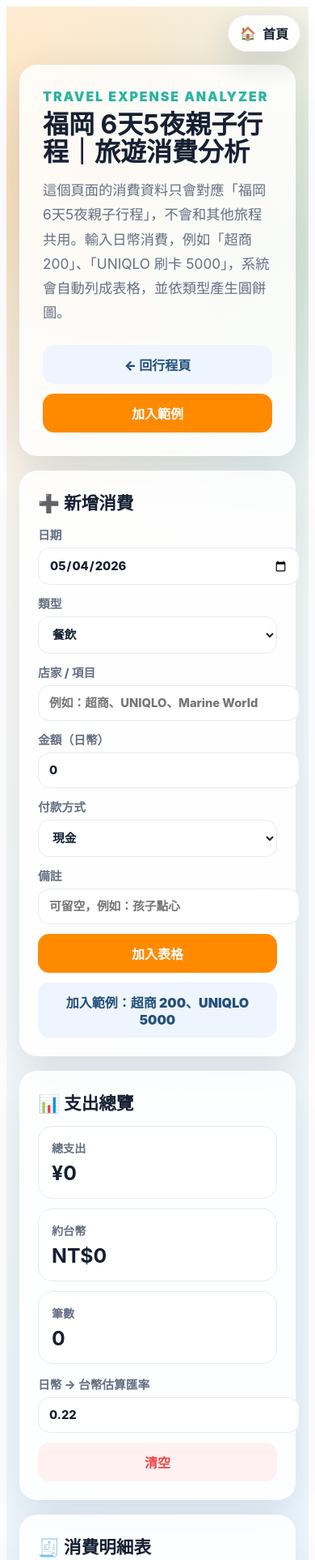
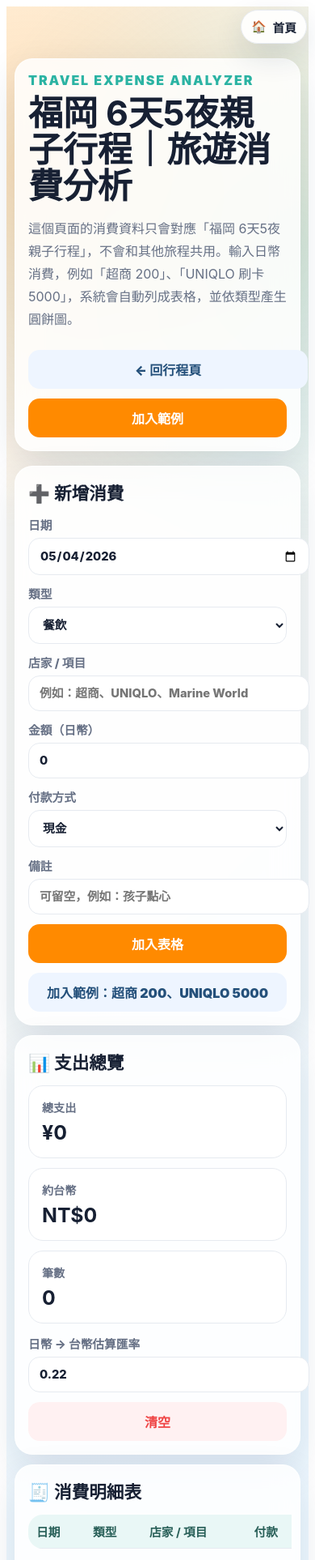
Before and after one commit to dongjhe/travel, an Angular app: page /fukuoka-2026/expenses in a window 390 px wide. Shown: the top 1926 px of the page at 81% size. Built offline with nearby package versions, Linux system fonts and the light colour scheme.

Commit message:
Improve mobile responsive layouts

```diff
--- a/src/app/pages/expense-analysis/expense-analysis.scss
+++ b/src/app/pages/expense-analysis/expense-analysis.scss
@@ -278,9 +278,77 @@ canvas {
     grid-template-columns: 1fr;
   }
 }
-@media (max-width: 560px) {
+
+@media (max-width: 640px) {
+  .home-link {
+    top: 12px;
+    right: 10px;
+    min-height: 40px;
+    padding: 0 12px;
+    font-size: 0.92rem;
+  }
+
+  .wrap {
+    width: min(100% - 20px, 1180px);
+    padding: 64px 0 44px;
+  }
+
+  .hero,
+  .card {
+    border-radius: 22px;
+    padding: 20px;
+  }
+
+  h1 {
+    font-size: clamp(2.1rem, 11vw, 3.2rem);
+  }
+
+  .lead {
+    font-size: 1rem;
+  }
+
+  .actions {
+    display: grid;
+    grid-template-columns: 1fr;
+  }
+
   .expense-form,
   .rate-row {
     grid-template-columns: 1fr;
   }
+
+  .grid {
+    gap: 12px;
+  }
+
+  .table-wrap {
+    margin: 0 -6px;
+    padding: 0 6px 4px;
+    -webkit-overflow-scrolling: touch;
+  }
+
+  table {
+    min-width: 700px;
+  }
+
+  th,
+  td {
+    padding: 10px;
+    font-size: 0.92rem;
+  }
+
+  canvas {
+    width: min(300px, 100%);
+  }
+
+  .legend-row {
+    align-items: flex-start;
+  }
 }
+
+@media (max-width: 420px) {
+  .hero,
+  .card {
+    padding: 16px;
+  }
+}
--- a/src/app/pages/fukuoka-itinerary/fukuoka-itinerary.scss
+++ b/src/app/pages/fukuoka-itinerary/fukuoka-itinerary.scss
@@ -353,25 +353,124 @@ footer {
 }
 
 @media (max-width: 760px) {
+  .home-link {
+    top: 12px;
+    right: 10px;
+    min-height: 40px;
+    padding: 0 12px;
+    font-size: 0.92rem;
+  }
+
+  .wrap {
+    width: min(100% - 20px, 1120px);
+    padding: 64px 0 44px;
+  }
+
+  .hero {
+    padding: 28px;
+    border-radius: 26px;
+  }
+
+  h1 {
+    font-size: clamp(2.25rem, 12vw, 3.6rem);
+  }
+
+  .lead {
+    font-size: 1.02rem;
+  }
+
+  .chips {
+    gap: 8px;
+  }
+
+  .chip {
+    padding: 7px 11px;
+    font-size: 0.9rem;
+  }
+
+  .quick-nav,
+  .grid {
+    grid-template-columns: 1fr;
+    gap: 12px;
+  }
+
+  .quick-link {
+    padding: 16px;
+    border-radius: 20px;
+  }
+
+  .quick-icon {
+    width: 48px;
+    height: 48px;
+    border-radius: 16px;
+  }
+
+  .card {
+    grid-column: span 12;
+    padding: 18px;
+    border-radius: 20px;
+  }
+
   .half,
   .third {
     grid-column: span 12;
   }
+
   .flight {
     grid-template-columns: 1fr;
+    gap: 10px;
+    padding: 15px;
   }
+
   .arrow {
     display: none;
   }
+
+  .airport {
+    font-size: 1.12rem;
+  }
+
+  .time {
+    font-size: 1.32rem;
+  }
+
   .day {
     grid-template-columns: 1fr;
+    gap: 12px;
+    padding: 18px 0;
   }
+
   .date {
     position: static;
     text-align: left;
+    display: flex;
+    align-items: center;
+    gap: 10px;
   }
-  .quick-nav {
-    grid-template-columns: 1fr;
+
+  .date strong {
+    font-size: 1.2rem;
+  }
+
+  .slot {
+    padding: 13px 14px;
+  }
+
+  table {
+    display: block;
+    overflow-x: auto;
+    white-space: nowrap;
+  }
+}
+
+@media (max-width: 420px) {
+  .hero,
+  .card {
+    padding: 16px;
+  }
+
+  .quick-link {
+    align-items: flex-start;
   }
 }
 
--- a/src/app/pages/home/home.scss
+++ b/src/app/pages/home/home.scss
@@ -180,17 +180,45 @@ h1 {
 
 @media (max-width: 720px) {
   .shell {
-    padding: 40px 0;
+    width: min(100% - 20px, 1120px);
+    padding: 28px 0 44px;
   }
 
   .hero,
   .trip-list,
   .checklist {
-    padding: 28px;
+    border-radius: 24px;
+    padding: 24px;
+  }
+
+  h1 {
+    font-size: clamp(2.35rem, 13vw, 3.5rem);
+  }
+
+  .lead {
+    margin-top: 18px;
+    font-size: 1.05rem;
   }
 
   .trip-row {
-    grid-template-columns: auto 1fr auto;
+    grid-template-columns: 48px 1fr;
+    gap: 12px;
+    padding: 14px;
+  }
+
+  .trip-no {
+    width: 48px;
+    height: 48px;
+    border-radius: 16px;
+  }
+
+  .expense-icon {
+    grid-column: 2;
+    width: fit-content;
+    min-width: 112px;
+    height: 42px;
+    padding: 0 12px;
+    justify-self: start;
   }
 
   .arrow {
@@ -198,12 +226,23 @@ h1 {
   }
 }
 
-@media (max-width: 520px) {
+@media (max-width: 420px) {
+  .hero,
+  .trip-list,
+  .checklist {
+    padding: 20px;
+  }
+
   .trip-row {
-    grid-template-columns: 1fr auto;
+    grid-template-columns: 1fr;
+  }
+
+  .trip-no,
+  .expense-icon {
+    grid-column: auto;
   }
 
   .trip-no {
-    grid-column: 1 / -1;
+    justify-self: start;
   }
 }
```
